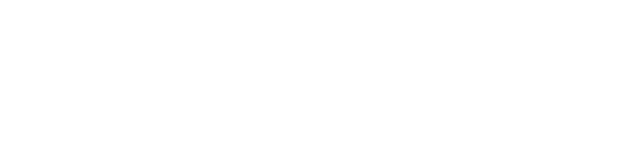
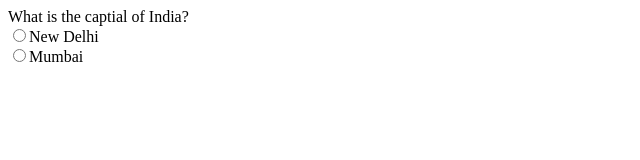
Before and after one commit to acciojob/trivia-KartikeyJoshi916, a website: page main.html in a window 1280 px wide. Shown: the whole page, without its empty margins (0-640 px from the left). Drawn offline with Linux system fonts and the light colour scheme.

Commit message:
created a submission

```diff
--- a/main.html
+++ b/main.html
@@ -8,6 +8,18 @@
 
 <body>
 	<!-- the entire body must be written by student -->
+	<div>
+		What is the captial of India?
+	</div>
+	<div>
+		<label>
+			<input type="radio" name="New Delhi" value="New Delhi">New Delhi
+		</label>
+		<br/>
+		<label>
+			<input type="radio" name="Mumbai" value="Mumbai">Mumbai
+		</label>
+	</div>
     <script type="text/javascript" src="./script.js">
 </script>
 
```
